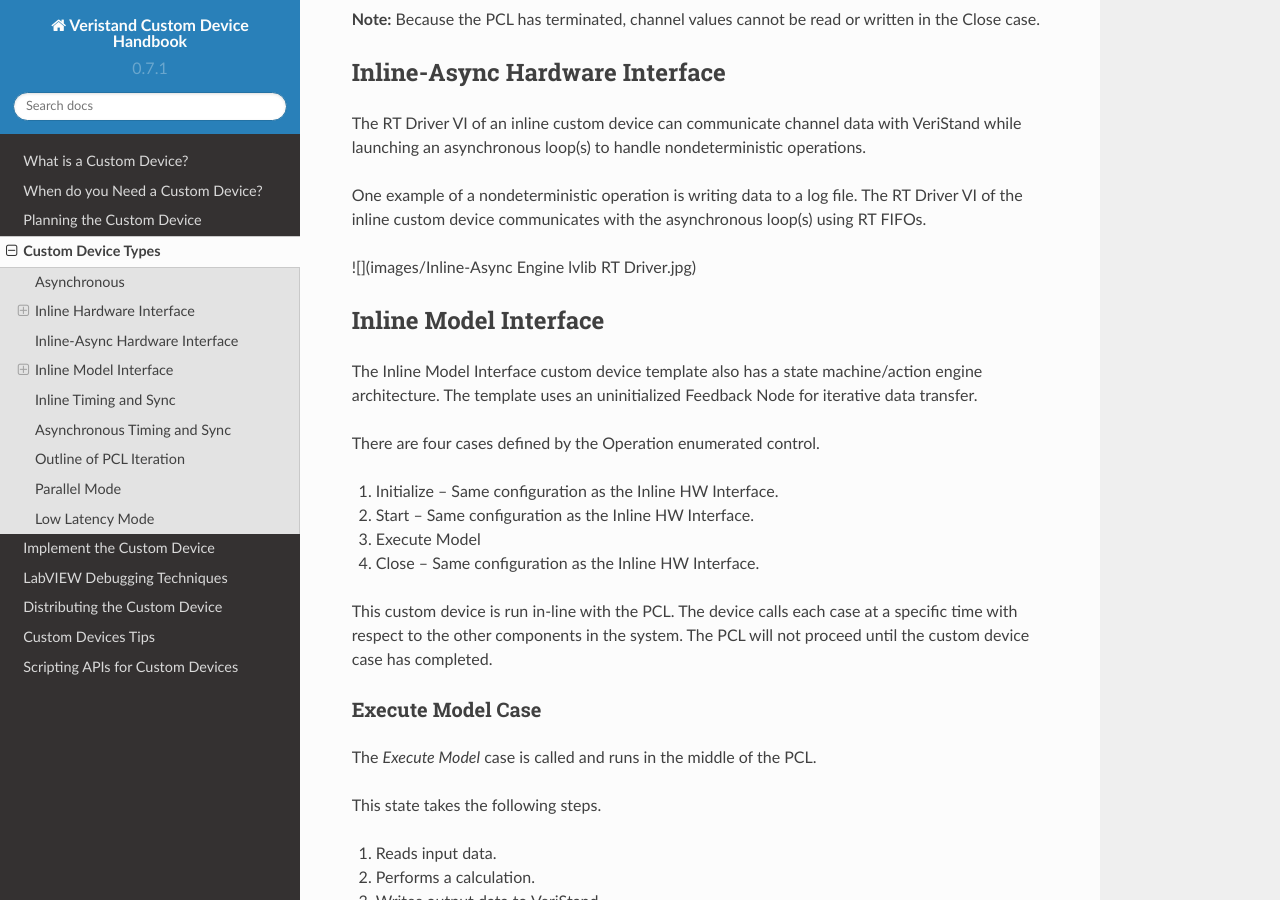
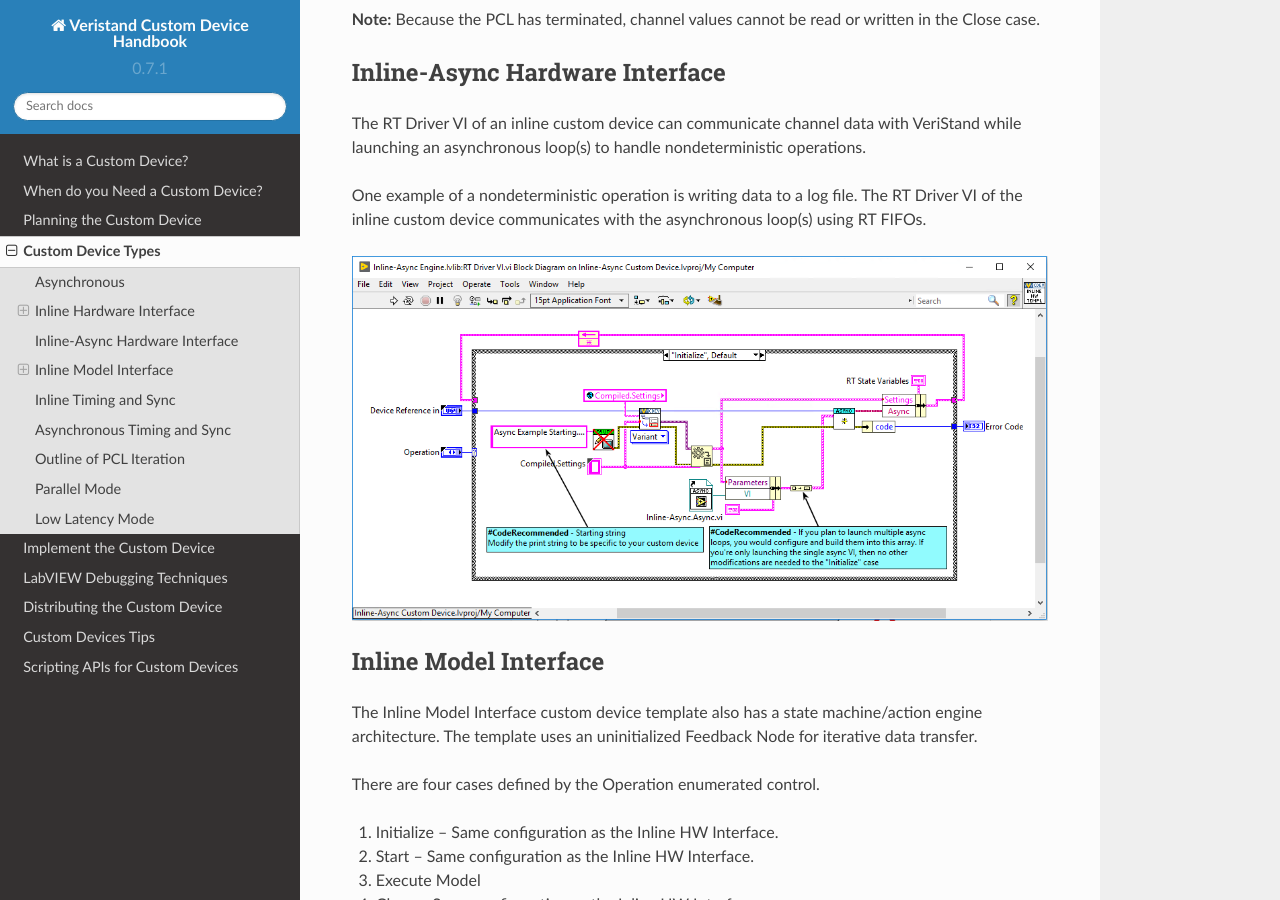
Before and after one commit to ni/niveristand-custom-device-handbook, a Sphinx documentation site: the page built from docs/Custom_Device_Types.md, in a window 1280 px wide and 900 px high, scrolled down 5760 px. Built offline with Sphinx 7.4.7 and the Read the Docs theme 2.0.0, drawn with Linux system fonts in a browser that asks for light colours; pages that are not in the unit, such as notebooks, are missing from menus.

Commit message:
fixing minor typo

```diff
--- a/docs/Custom_Device_Types.md
+++ b/docs/Custom_Device_Types.md
@@ -108,7 +108,7 @@
 
 One example of a nondeterministic operation is writing data to a log file. The RT Driver VI of the inline custom device communicates with the asynchronous loop(s) using RT FIFOs.
 
-![](images/Inline-Async Engine lvlib RT  Driver.jpg)
+![](images/Inline-Async_Engine_lvlib_RT_Driver.jpg)
 
 ### Inline Model Interface
 
```
Also changed, not shown: docs/images/Inline-Async_Engine_lvlib_RT_Driver.jpg (renamed from docs/images/Inline-Async_Engine_lvlib_RT _Driver.jpg).
